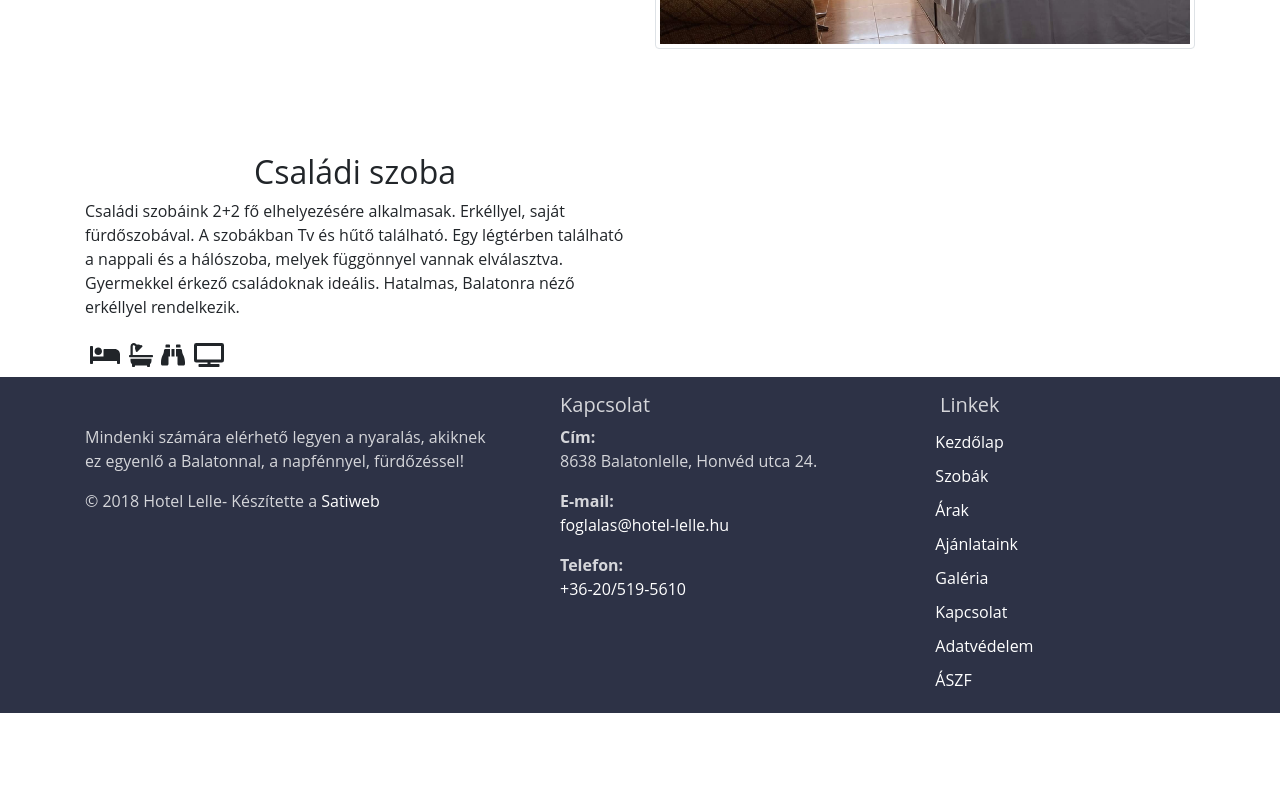
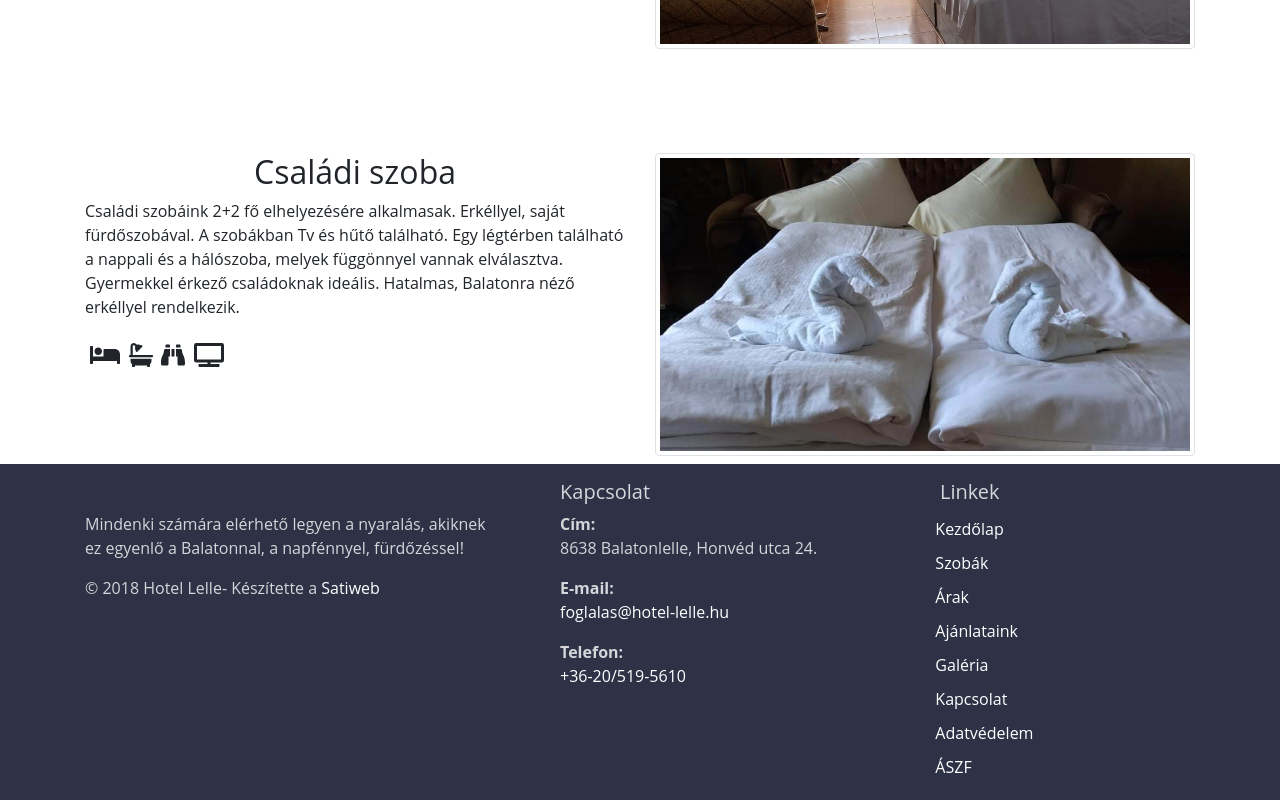
Before and after one commit to Atiballer/Hotel-Lelle-nuxt, a Nuxt app: page /szobak in a window 1280 px wide. Shown: the part 1547-2347 px from the top of the page. Before the commit the page ends 2260 px from the top, so only its background shows below. Built offline with nearby package versions, Linux system fonts and the light colour scheme; what vue-js-modal would draw is missing.

Commit message:
img back

```diff
--- a/pages/szobak.vue
+++ b/pages/szobak.vue
@@ -91,11 +91,11 @@
                                            size="2x"
                                            class="pt-2" />
                     </div>
-                    <!-- <div class="col-xs-12 col-sm-6 roomspic">
+                    <div class="col-xs-12 col-sm-6 roomspic">
                         <img class="img-fluid img-thumbnail cover"
                              src="../assets/IMG_6238.jpg"
                              alt="Hotel Lelle családi szoba" />
-                    </div> -->
+                    </div>
                 </div>
             </div>
         </section>
```
Also changed, not shown: assets/IMG_6238.jpg (added).
